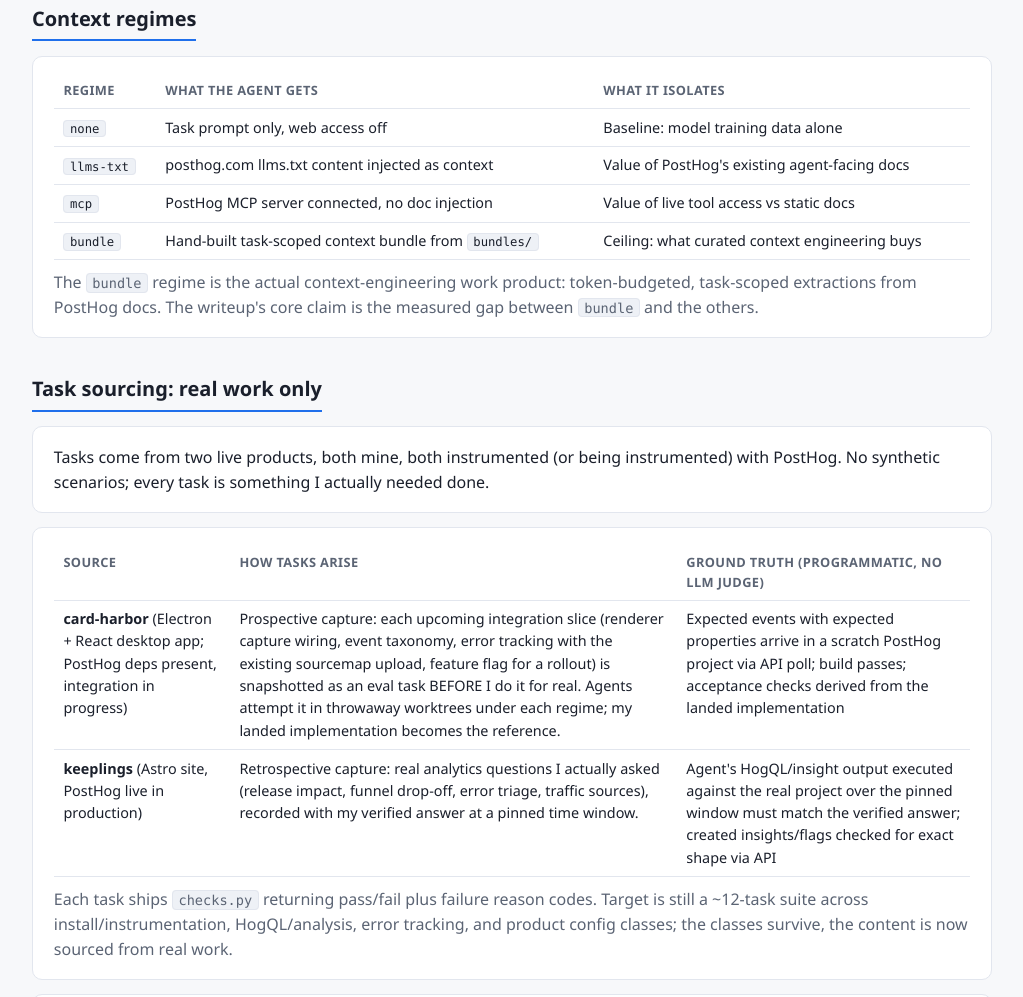
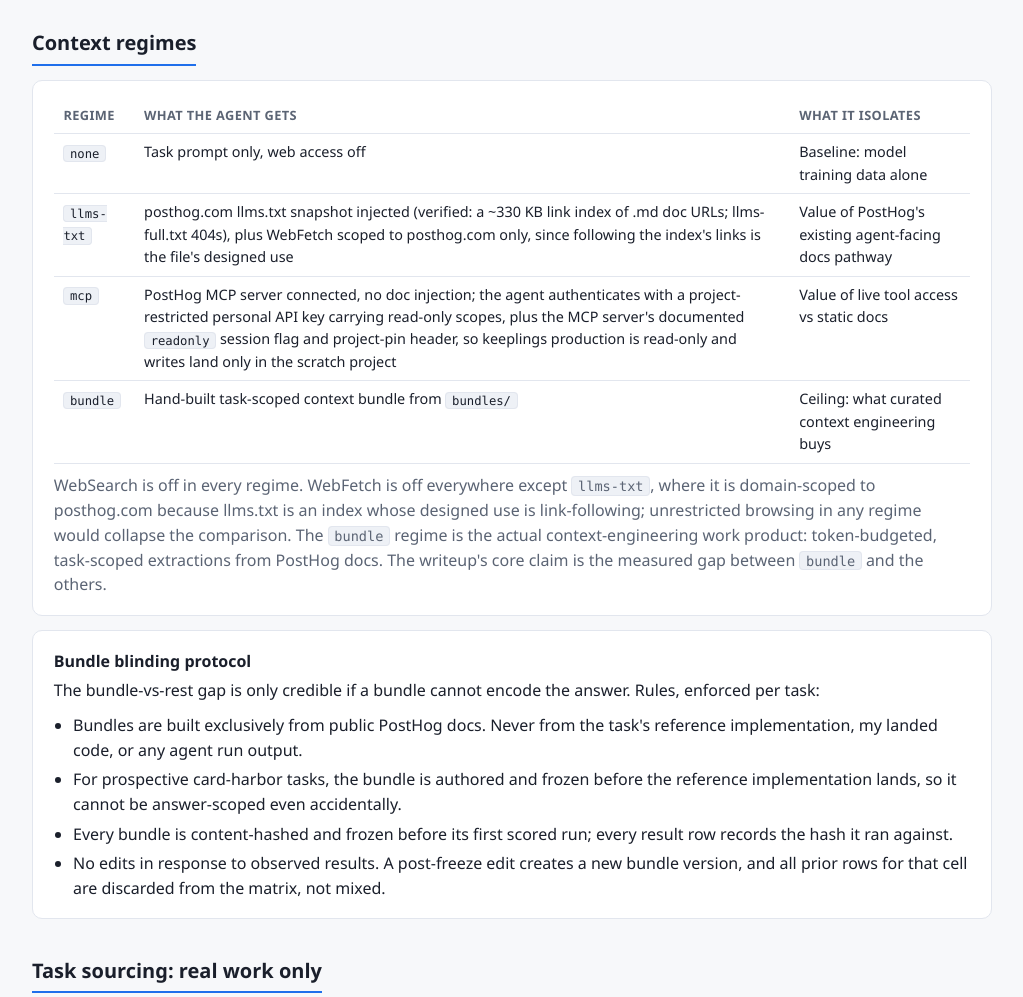
Before and after one commit to johncwaters/claude-setup, a plain HTML site: page docs/evals-plan.html in a window 1280 px wide. Shown: the part 1457-2454 px from the top of the page, without its empty margins (128-1151 px from the left). Drawn offline with Linux system fonts and the light colour scheme.

Commit message:
docs(evals-plan): harden bundle blinding, MCP scope, ingestion lag, stats treatment
Review pass on the evals plan. Adds a bundle-vs-rest blinding protocol (public-docs-only sourcing, content hashing, freeze-before-first-run, no post-freeze edits without discarding prior rows) so the bundle regime's ceiling claim cannot leak the answer. Scopes the mcp regime to a project-restricted read-only API key plus the MCP server's readonly flag and project-pin header, and corrects keeplings' PostHog integration from the Astro marketing site to the Flutter app in production. Adds an ingestion-lag check-infra failure code so PostHog poll timeouts are excluded from regime pass rates instead of counting as agent failures, and a Wilson-interval/per-cell-n statistics treatment sized against the trial count actually needed to detect a 10-point effect. Gitignore now whitelists evals/** so the new plan and tracked results sync, and anchors projects/plugins/sessions/tasks/teams to repo root so nested directories with the same names are not accidentally excluded.

Constraint: Bundle credibility requires the bundle to never encode the reference implementation's answer, even accidentally
Confidence: high
Scope-risk: narrow
Not-tested: Blinding protocol and check-infra code are plan-level; runner does not exist yet to exercise them

```diff
--- a/docs/evals-plan.html
+++ b/docs/evals-plan.html
@@ -141,7 +141,7 @@
   bundles/               hand-built context bundles (the "context engineering")
   results/               per-run JSON + roll-up summary (tracked)
 </code></pre>
-    <p><b>Run flow</b>: for each (task, regime, trial): create a throwaway git worktree of the task's repo at its pinned commit, assemble context per regime, spawn headless Claude Code (<code>claude -p --output-format json</code>, model and max-turns pinned from config, subscription auth), run the task's programmatic checks, write journal entry, emit PostHog events, discard the worktree. The runner is plain Python, no framework.</p>
+    <p><b>Run flow</b>: for each (task, regime, trial): create a throwaway git worktree of the task's repo at its pinned commit, assemble context per regime, spawn headless Claude Code (<code>claude -p --output-format json</code>, model and max-turns pinned from config, subscription auth), run the task's programmatic checks, write journal entry, emit PostHog events, discard the worktree. The runner is plain Python, no framework. Single-model scope: config pins one model, so results are claims about context regimes on that model, and the writeup states that scope explicitly rather than implying generality.</p>
     <p><b>Precedent in this repo</b>: <code>compiled-commit/bench/</code> already does fixtures, judge, and scored results for the commit runner. Same discipline, second harness, and the journal/resume pattern is carried over.</p>
   </div>
 </section>
@@ -152,11 +152,21 @@
     <table>
       <tr><th>Regime</th><th>What the agent gets</th><th>What it isolates</th></tr>
       <tr><td><code>none</code></td><td>Task prompt only, web access off</td><td>Baseline: model training data alone</td></tr>
-      <tr><td><code>llms-txt</code></td><td>posthog.com llms.txt content injected as context</td><td>Value of PostHog's existing agent-facing docs</td></tr>
-      <tr><td><code>mcp</code></td><td>PostHog MCP server connected, no doc injection</td><td>Value of live tool access vs static docs</td></tr>
+      <tr><td><code>llms-txt</code></td><td>posthog.com llms.txt snapshot injected (verified: a ~330 KB link index of .md doc URLs; llms-full.txt 404s), plus WebFetch scoped to posthog.com only, since following the index's links is the file's designed use</td><td>Value of PostHog's existing agent-facing docs pathway</td></tr>
+      <tr><td><code>mcp</code></td><td>PostHog MCP server connected, no doc injection; the agent authenticates with a project-restricted personal API key carrying read-only scopes, plus the MCP server's documented <code>readonly</code> session flag and project-pin header, so keeplings production is read-only and writes land only in the scratch project</td><td>Value of live tool access vs static docs</td></tr>
       <tr><td><code>bundle</code></td><td>Hand-built task-scoped context bundle from <code>bundles/</code></td><td>Ceiling: what curated context engineering buys</td></tr>
     </table>
-    <p class="muted" style="margin-top:0.6rem">The <code>bundle</code> regime is the actual context-engineering work product: token-budgeted, task-scoped extractions from PostHog docs. The writeup's core claim is the measured gap between <code>bundle</code> and the others.</p>
+    <p class="muted" style="margin-top:0.6rem">WebSearch is off in every regime. WebFetch is off everywhere except <code>llms-txt</code>, where it is domain-scoped to posthog.com because llms.txt is an index whose designed use is link-following; unrestricted browsing in any regime would collapse the comparison. The <code>bundle</code> regime is the actual context-engineering work product: token-budgeted, task-scoped extractions from PostHog docs. The writeup's core claim is the measured gap between <code>bundle</code> and the others.</p>
+  </div>
+  <div class="card">
+    <h3>Bundle blinding protocol</h3>
+    <p>The bundle-vs-rest gap is only credible if a bundle cannot encode the answer. Rules, enforced per task:</p>
+    <ul>
+      <li>Bundles are built exclusively from public PostHog docs. Never from the task's reference implementation, my landed code, or any agent run output.</li>
+      <li>For prospective card-harbor tasks, the bundle is authored and frozen before the reference implementation lands, so it cannot be answer-scoped even accidentally.</li>
+      <li>Every bundle is content-hashed and frozen before its first scored run; every result row records the hash it ran against.</li>
+      <li>No edits in response to observed results. A post-freeze edit creates a new bundle version, and all prior rows for that cell are discarded from the matrix, not mixed.</li>
+    </ul>
   </div>
 </section>
 
@@ -168,8 +178,8 @@
   <div class="card tablewrap">
     <table>
       <tr><th>Source</th><th>How tasks arise</th><th>Ground truth (programmatic, no LLM judge)</th></tr>
-      <tr><td><b>card-harbor</b> (Electron + React desktop app; PostHog deps present, integration in progress)</td><td>Prospective capture: each upcoming integration slice (renderer capture wiring, event taxonomy, error tracking with the existing sourcemap upload, feature flag for a rollout) is snapshotted as an eval task BEFORE I do it for real. Agents attempt it in throwaway worktrees under each regime; my landed implementation becomes the reference.</td><td>Expected events with expected properties arrive in a scratch PostHog project via API poll; build passes; acceptance checks derived from the landed implementation</td></tr>
-      <tr><td><b>keeplings</b> (Astro site, PostHog live in production)</td><td>Retrospective capture: real analytics questions I actually asked (release impact, funnel drop-off, error triage, traffic sources), recorded with my verified answer at a pinned time window.</td><td>Agent's HogQL/insight output executed against the real project over the pinned window must match the verified answer; created insights/flags checked for exact shape via API</td></tr>
+      <tr><td><b>card-harbor</b> (Electron + React desktop app; PostHog deps present, integration in progress)</td><td>Prospective capture: each upcoming integration slice (renderer capture wiring, event taxonomy, error tracking with the existing sourcemap upload, feature flag for a rollout) is snapshotted as an eval task BEFORE I do it for real. Agents attempt it in throwaway worktrees under each regime; my landed implementation becomes the reference.</td><td>Expected events with expected properties arrive in a scratch PostHog project via API poll (default 5 minute timeout: PostHog publishes no ingestion SLA and normal lag is low single-digit minutes, so a timeout files as <code>check-infra</code>, never as agent failure); build passes; acceptance checks derived from the landed implementation</td></tr>
+      <tr><td><b>keeplings</b> (Flutter app, PostHog live in production behind explicit user consent; the repo's Astro marketing site carries no PostHog)</td><td>Retrospective capture: real analytics questions I actually asked (release impact, funnel drop-off, error triage, traffic sources), recorded with my verified answer at a pinned time window.</td><td>Agent's HogQL/insight output executed read-only against the real project over the pinned window must match the verified answer; any insights or flags the agent creates go to the scratch project and are checked for exact shape via API, so keeplings production stays untouched</td></tr>
     </table>
     <p class="muted" style="margin-top:0.6rem">Each task ships <code>checks.py</code> returning pass/fail plus failure reason codes. Target is still a ~12-task suite across install/instrumentation, HogQL/analysis, error tracking, and product config classes; the classes survive, the content is now sourced from real work.</p>
   </div>
@@ -188,6 +198,7 @@
       <li>Token accounting from <code>claude -p</code> JSON usage (same accounting scheme as compiled-commit bench): gross, non-cached, output, cost USD</li>
       <li>LLM trace via PostHog AI observability (<code>$ai_generation</code> family) so individual failures are inspectable in-product</li>
       <li>Hallucination flags: checks record wrong-API usage distinctly from build failures (e.g. invented SDK method vs missing env var)</li>
+      <li>A distinct <code>check-infra</code> failure code for harness-side faults (ingestion poll timeout, API errors, rate limits): these rows are excluded from regime pass rates and rerun, so infrastructure lag never counts against a regime</li>
     </ul>
     <p>Dashboards: pass rate by regime, pass rate by task class, cost per success, failure reason breakdown, nightly trend line. Built in the same PostHog project, linked from the writeup.</p>
   </div>
@@ -198,7 +209,7 @@
   <div class="phase">
     <h3>1. Intake first</h3>
     <div class="when"><code>evals capture</code> command + first 6 real tasks</div>
-    <p>Capture comes before the runner because daily task volume is the asset: snapshot 3 card-harbor integration slices (prospective) and 3 keeplings analytics questions with verified answers (retrospective). From here, every day of normal product work adds tasks at near-zero cost.</p>
+    <p>Capture comes before the runner because daily task volume is the asset: snapshot 3 card-harbor integration slices (prospective) and 3 keeplings analytics questions with verified answers (retrospective). From here, every day of normal product work adds tasks at near-zero cost. Critical path: a prospective task is scorable only after its reference implementation lands, so that half of the suite grows at product-work pace; retrospective keeplings tasks have no such gate and can fill in immediately.</p>
   </div>
   <div class="phase">
     <h3>2. Runner core</h3>
@@ -213,7 +224,7 @@
   <div class="phase">
     <h3>4. Dashboards + writeup</h3>
     <div class="when">Then rolling: capture daily, nightly runs accumulate, writeup hardens</div>
-    <p>Dashboards from the first complete matrix, writeup drafted against real numbers, doc-gap findings filed upstream as they surface. Submission gate is data, not calendar: at least a week of nightly trend accumulated before applying, running in the background while later steps proceed.</p>
+    <p>Dashboards from the first complete matrix, writeup drafted against real numbers, doc-gap findings filed upstream as they surface. Submission gate: at least a week of accumulated nightly trend before applying, running in the background while later steps proceed.</p>
   </div>
 </section>
 
@@ -223,12 +234,13 @@
     <table>
       <tr><th>Risk</th><th>Mitigation</th></tr>
       <tr><td><span class="risk">Usage-limit exhaustion</span></td><td>Runs ride the Claude subscription (headless CLI with subscription login, no API key set), so the constraint is rate limits, not dollars. Caps in config are runs-per-batch and tokens; runner backs off and resumes on rate-limit errors via the journal. Nightly batches run while the limit is otherwise idle. <code>total_cost_usd</code> is still recorded and reported as API-equivalent pricing, labeled as such in the writeup.</td></tr>
-      <tr><td><span class="risk">Flaky scoring</span></td><td>No LLM judges anywhere in the pass/fail path. Ground truth is API-verified state or a human-verified answer over a pinned time window. 2 trials per cell; disagreement is itself reported data, not noise to hide.</td></tr>
+      <tr><td><span class="risk">Bundle answer leakage</span></td><td>Blinding protocol (see Context regimes): bundles sourced from public docs only, content-hashed and frozen before the first scored run, prospective bundles authored before the reference implementation lands, and any post-freeze edit discards prior rows for that cell.</td></tr>
+      <tr><td><span class="risk">Flaky scoring</span></td><td>No LLM judges anywhere in the pass/fail path. Ground truth is API-verified state or a human-verified answer over a pinned time window. 2 trials per cell to prove the loop; nightly batches then raise n on the headline cells (<code>none</code>, <code>bundle</code>) first, since idle nightly capacity is free. Disagreement between trials is itself reported data, not noise to hide.</td></tr>
       <tr><td><span class="risk">PostHog free-tier limits</span></td><td>Event volume is tiny (hundreds/month). Scratch capture project for prospective tasks resets per batch; keeplings production data is read-only to the harness.</td></tr>
       <tr><td><span class="risk">Suite bloat from high task volume</span></td><td>Daily work produces more captures than the matrix needs. The submission matrix is pinned at ~12 representative tasks across the four classes; further captures queue as regression rows for the nightly subset, not matrix growth. Every capture beyond the pin is logged, not silently dropped.</td></tr>
       <tr><td><span class="risk">Product data in public results</span></td><td>Published journals and results contain aggregates and pass/fail only; raw keeplings analytics stay in PostHog. Scrub pass runs before tracking results.</td></tr>
-      <tr><td><span class="risk">llms.txt or docs change mid-experiment</span></td><td>Regime inputs are snapshotted per batch with content hashes; every result row records which snapshot it ran against.</td></tr>
-      <tr><td><span class="risk">Agent nondeterminism inflating claims</span></td><td>Report confidence honestly: small-n caveats in the writeup, per-cell trial counts shown, raw journals published.</td></tr>
+      <tr><td><span class="risk">llms.txt or docs change mid-experiment</span></td><td>Regime inputs are snapshotted per batch with content hashes; every result row records which snapshot it ran against. The pages the <code>llms-txt</code> regime fetches by following index links are live by design; the index snapshot hash plus run timestamp bound that drift.</td></tr>
+      <tr><td><span class="risk">Agent nondeterminism inflating claims</span></td><td>Pass rates reported with Wilson score intervals and per-cell n shown; detecting a 10-point effect at standard power needs on the order of 100 trials per cell, so nightly accumulation targets the headline cells first and the writeup frames smaller-n comparisons as directional. Raw journals published.</td></tr>
       <tr><td><span class="risk">Secrets in a public repo</span></td><td>API keys via env only; <code>evals/</code> inherits repo .gitignore discipline; journals scrubbed of keys before tracking results.</td></tr>
     </table>
   </div>
```
Also changed, not shown: 1 other file.
